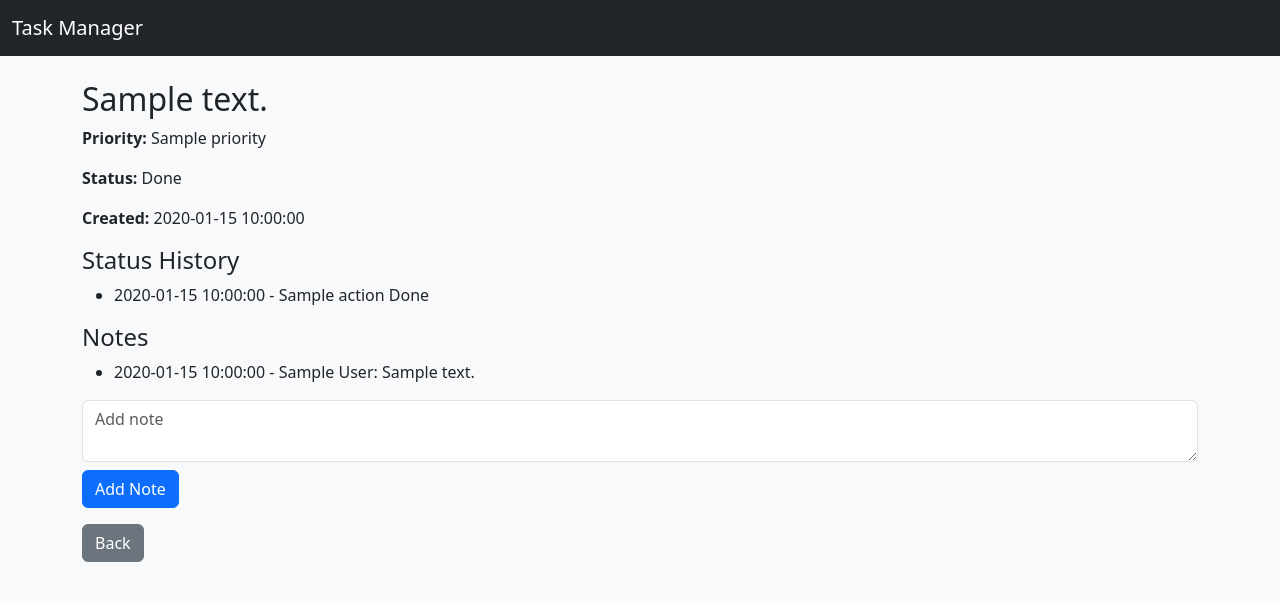
After one commit to hiradasim/Webapp, a Flask app: template templates/task_detail.html in a window 1280 px wide. The commit adds this page. Shown: the top 601 px of the page. Run offline with Flask 3, Linux system fonts and the light colour scheme; the template is opened without the code that fills it: most values are stand-ins (such as "Sample title", 1, 10 or a date in 2020).

Commit message:
Add task notes, history, and reassignment with drag-and-drop

```diff
--- a/app.py
+++ b/app.py
@@ -1,6 +1,7 @@
 import json
 import re
 from pathlib import Path
+from datetime import datetime
 from flask import Flask, request, session, redirect, url_for, render_template, jsonify
 from werkzeug.utils import secure_filename
 
@@ -92,6 +93,7 @@ def tasks():
     can_assign = role in {'Owner', 'Leader', 'IT'}
 
     if request.method == 'POST':
+        # create a new task
         if 'task' in request.form:
             task = request.form['task']
             priority = request.form.get('priority', 'Mid')
@@ -100,20 +102,65 @@ def tasks():
                 target = assignee if can_assign else username
                 target_data = users.get(target)
                 if target_data:
+                    now = datetime.utcnow().isoformat()
                     target_data['tasks'].append({
                         'description': task,
                         'priority': priority,
                         'status': 'Incomplete',
+                        'notes': [],
+                        'created_at': now,
+                        'history': [{
+                            'status': 'Incomplete',
+                            'timestamp': now,
+                            'action': 'created'
+                        }],
                     })
                     save_users(users)
+        # add a note to an existing task
+        elif 'note' in request.form and 'task_index' in request.form:
+            target = request.form.get('user', username)
+            idx = int(request.form['task_index'])
+            note = request.form['note'].strip()
+            tasks_list = users.get(target, {}).get('tasks', [])
+            if note and 0 <= idx < len(tasks_list):
+                entry = {
+                    'text': note,
+                    'timestamp': datetime.utcnow().isoformat(),
+                    'author': username,
+                }
+                tasks_list[idx].setdefault('notes', []).append(entry)
+                save_users(users)
+        # reassign a task to another user
+        elif 'task_index' in request.form and 'reassign' in request.form and can_assign:
+            source = request.form.get('user', username)
+            idx = int(request.form['task_index'])
+            new_user = request.form['reassign']
+            if new_user in users and source in users:
+                tasks_list = users[source]['tasks']
+                if 0 <= idx < len(tasks_list):
+                    task = tasks_list.pop(idx)
+                    task.setdefault('history', []).append({
+                        'status': task.get('status'),
+                        'timestamp': datetime.utcnow().isoformat(),
+                        'action': f'reassigned_to_{new_user}'
+                    })
+                    users[new_user]['tasks'].append(task)
+                    save_users(users)
+        # update status of a task
         elif 'task_index' in request.form and 'status' in request.form:
             target = request.form.get('user', username)
-            if target == username:
+            if target == username or can_assign:
                 idx = int(request.form['task_index'])
                 new_status = request.form['status']
-                tasks_list = users[target]['tasks']
+                tasks_list = users.get(target, {}).get('tasks', [])
                 if 0 <= idx < len(tasks_list):
-                    tasks_list[idx]['status'] = new_status
+                    task = tasks_list[idx]
+                    task['status'] = new_status
+                    task.setdefault('history', []).append({
+                        'status': new_status,
+                        'timestamp': datetime.utcnow().isoformat(),
+                        'action': 'status_change'
+                    })
                     save_users(users)
 
 
@@ -134,6 +181,19 @@ def tasks():
         can_assign=False,
         tasks=user_data['tasks'],
     )
+
+
+@app.route('/tasks/<user>/<int:index>')
+def task_detail(user, index):
+    """Display details and history for a single task."""
+    if 'username' not in session:
+        return redirect(url_for('login'))
+    users = load_users()
+    tasks = users.get(user, {}).get('tasks', [])
+    if index < 0 or index >= len(tasks):
+        return redirect(url_for('tasks'))
+    task = tasks[index]
+    return render_template('task_detail.html', task=task, user=user, index=index)
 
 @app.route('/logout')
 def logout():
--- /dev/null
+++ b/static/dragdrop.js
@@ -0,0 +1,31 @@
+// Basic drag-and-drop reassignment for tasks
+window.addEventListener('DOMContentLoaded', () => {
+  document.querySelectorAll('.task-item').forEach(item => {
+    item.addEventListener('dragstart', e => {
+      e.dataTransfer.setData('text/plain', JSON.stringify({
+        user: item.dataset.user,
+        index: item.dataset.index
+      }));
+    });
+  });
+
+  document.querySelectorAll('.task-list').forEach(list => {
+    list.addEventListener('dragover', e => e.preventDefault());
+    list.addEventListener('drop', e => {
+      e.preventDefault();
+      const data = JSON.parse(e.dataTransfer.getData('text/plain'));
+      const targetUser = list.dataset.user;
+      if (!targetUser) return;
+      if (data.user === targetUser) return;
+      fetch('/tasks', {
+        method: 'POST',
+        headers: { 'Content-Type': 'application/x-www-form-urlencoded' },
+        body: new URLSearchParams({
+          task_index: data.index,
+          user: data.user,
+          reassign: targetUser
+        })
+      }).then(() => window.location.reload());
+    });
+  });
+});
--- a/templates/base.html
+++ b/templates/base.html
@@ -23,5 +23,6 @@
     {% block content %}{% endblock %}
 </div>
 <script src="https://cdn.jsdelivr.net/npm/bootstrap@5.3.0/dist/js/bootstrap.bundle.min.js"></script>
+<script src="{{ url_for('static', filename='dragdrop.js') }}"></script>
 </body>
 </html>
--- /dev/null
+++ b/templates/task_detail.html
@@ -0,0 +1,30 @@
+{% extends 'base.html' %}
+{% block title %}Task Detail{% endblock %}
+{% block content %}
+<h2>{{ task['description'] }}</h2>
+<p><strong>Priority:</strong> {{ task['priority'] }}</p>
+<p><strong>Status:</strong> {{ task['status'] }}</p>
+<p><strong>Created:</strong> {{ task.get('created_at', 'N/A') }}</p>
+
+<h4>Status History</h4>
+<ul>
+  {% for h in task.get('history', []) %}
+  <li>{{ h['timestamp'] }} - {{ h.get('action', '') }} {{ h['status'] }}</li>
+  {% endfor %}
+</ul>
+
+<h4>Notes</h4>
+<ul>
+  {% for n in task.get('notes', []) %}
+  <li>{{ n['timestamp'] }} - {{ n.get('author', '') }}: {{ n['text'] }}</li>
+  {% endfor %}
+</ul>
+
+<form method="post" action="{{ url_for('tasks') }}" class="mb-3">
+  <input type="hidden" name="task_index" value="{{ index }}">
+  <input type="hidden" name="user" value="{{ user }}">
+  <textarea name="note" class="form-control mb-2" placeholder="Add note"></textarea>
+  <button type="submit" class="btn btn-primary">Add Note</button>
+</form>
+<a href="{{ url_for('tasks') }}" class="btn btn-secondary">Back</a>
+{% endblock %}
```
Also changed, not shown: templates/tasks.html (+15 -5 lines), tests/test_app.py (+30 -19 lines).
